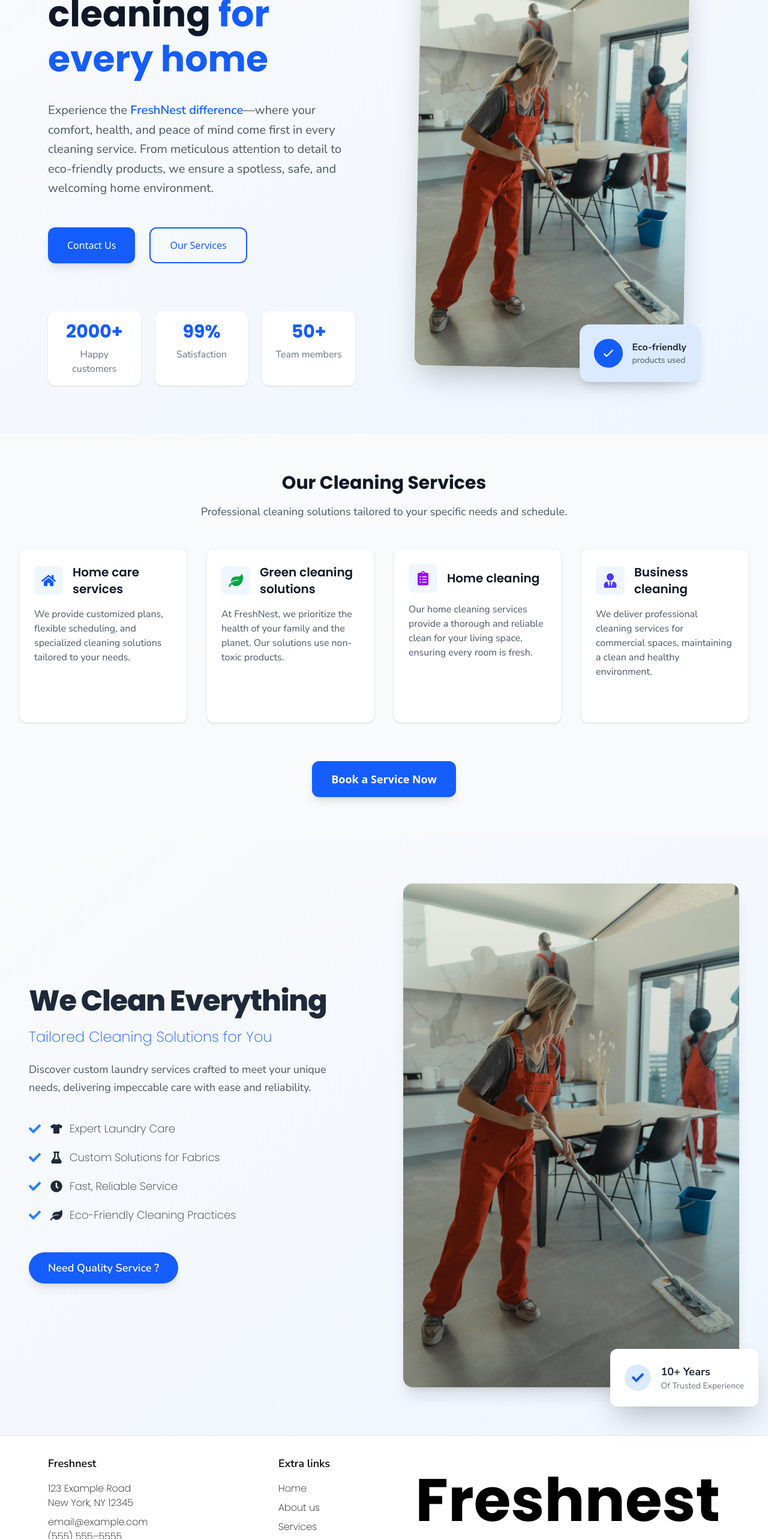
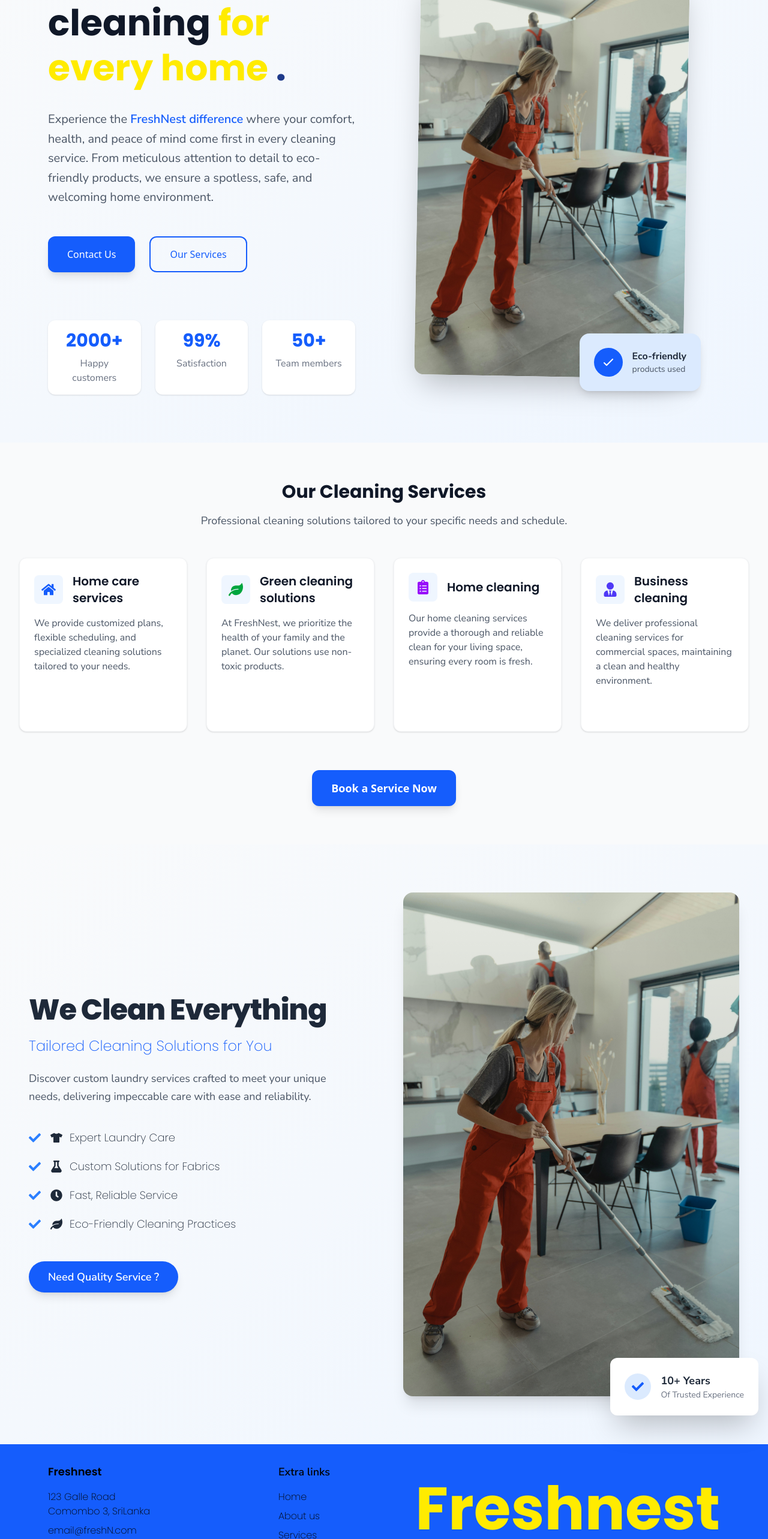
Before and after one commit to PasanSasmika/FreshNest-Frontend, a React (Vite) app: page / in a window 1280 px wide. Shown: the part 234-2800 px from the top of the page at 60% size. Built offline with nearby package versions, Linux system fonts and the light colour scheme.

Commit message:
✨ updated UI

```diff
--- a/src/components/Footer.jsx
+++ b/src/components/Footer.jsx
@@ -1,22 +1,22 @@
 const Footer = () => {
     return (
-      <footer className="font-primary bg-white border-t border-gray-200">
+      <footer className="font-primary bg-blue-600">
         <div className="max-w-6xl mx-auto px-4 py-8">
           <div className="grid grid-cols-1 md:grid-cols-3 gap-8 mb-8">
             {/* Address Section */}
             <div className="space-y-2">
-              <h3 className="font-secondary font-semibold text-lg mb-4">Freshnest</h3>
+              <h3 className="font-primary font-semibold text-lg mb-4">Freshnest</h3>
               <address className="not-italic">
-                <p>123 Example Road</p>
-                <p>New York, NY 12345</p>
-                <p className="mt-2">email@example.com</p>
-                <p>(555) 555–5555</p>
+                <p>123 Galle Road</p>
+                <p>Comombo 3, SriLanka</p>
+                <p className="mt-2">email@freshN.com</p>
+                <p>(011) 3456678</p>
               </address>
             </div>
 
             {/* Links Section */}
             <div>
-              <h4 className="font-secondary font-semibold text-lg mb-4">Extra links</h4>
+              <h4 className="font-secondary  font-semibold text-lg mb-4">Extra links</h4>
               <ul className="space-y-2">
                 <li><a href="#" className="hover:text-gray-600 transition-colors">Home</a></li>
                 <li><a href="#" className="hover:text-gray-600 transition-colors">About us</a></li>
@@ -27,14 +27,14 @@ const Footer = () => {
 
             {/* Branding Section */}
             <div className="flex flex-col items-start md:items-end">
-              <span className="font-primary text-[100px] font-bold mb-4 pl-10">Freshnest</span>
-              <p className="text-sm text-gray-500">Creating cleaner spaces</p>
+              <span className="font-primary text-secondary text-[100px] font-bold mb-4 pl-10">Freshnest</span>
+              <p className="text-sm text-white">Creating cleaner spaces</p>
             </div>
           </div>
 
           {/* Copyright Section */}
           <div className="border-t border-gray-200 pt-6 text-center md:text-left">
-            <p className="text-sm text-gray-500">
+            <p className="text-sm text-white">
               © {new Date().getFullYear()} Freshnest. All rights reserved.
             </p>
           </div>
--- a/src/components/NavBar.jsx
+++ b/src/components/NavBar.jsx
@@ -24,7 +24,7 @@ const NavBar = () => {
 
   return (
     <motion.nav
-      className="w-full bg-white shadow-sm sticky top-0 z-50 border-b border-gray-100"
+      className="w-full h-20 bg-white shadow-sm sticky top-0 z-50 border-b border-gray-100"
       initial={{ opacity: 0, y: -20 }}
       animate={{ opacity: 1, y: 0 }}
       transition={{ duration: 0.5 }}
@@ -48,10 +48,10 @@ const NavBar = () => {
               <motion.a
                 key={link.name}
                 href={link.href}
-                className={`flex items-center px-4 py-2 rounded-lg text-sm font-main font-medium transition-all duration-300 ${
+                className={`flex items-center px-4 py-2 rounded-lg text-md font-primary font-semibold transition-all duration-300 ${
                   activeLink === link.name
-                    ? "text-blue-600 bg-blue-50"
-                    : "text-gray-500 hover:text-blue-600 hover:bg-blue-50"
+                    ? "text-blue-600 bg-secondary"
+                    : "text-gray-600 hover:text-blue-600 hover:bg-yellow-50"
                 }`}
                 whileHover={{ scale: 1.05 }}
                 onClick={() => setActiveLink(link.name)}
--- a/src/pages/HomePages/Home.jsx
+++ b/src/pages/HomePages/Home.jsx
@@ -21,7 +21,7 @@ function Home() {
           animate={{ opacity: 1 }}
           transition={{ delay: 0.2 }}
         >
-          Tailored cleaning <span className="text-blue-600">for every home</span>
+          Tailored cleaning <span className="text-secondary">for every home <span className="text-primary">.</span></span>
         </motion.h1>
 
         <motion.p
@@ -30,7 +30,7 @@ function Home() {
           animate={{ opacity: 1 }}
           transition={{ delay: 0.4 }}
         >
-          Experience the <span className="font-semibold text-blue-600">FreshNest difference</span>—where your comfort, health, and peace of mind come first in every cleaning service. From meticulous attention to detail to eco-friendly products, we ensure a spotless, safe, and welcoming home environment.
+          Experience the <span className="font-semibold text-blue-600">FreshNest difference</span> where your comfort, health, and peace of mind come first in every cleaning service. From meticulous attention to detail to eco-friendly products, we ensure a spotless, safe, and welcoming home environment.
         </motion.p>
 
         <motion.div
```
